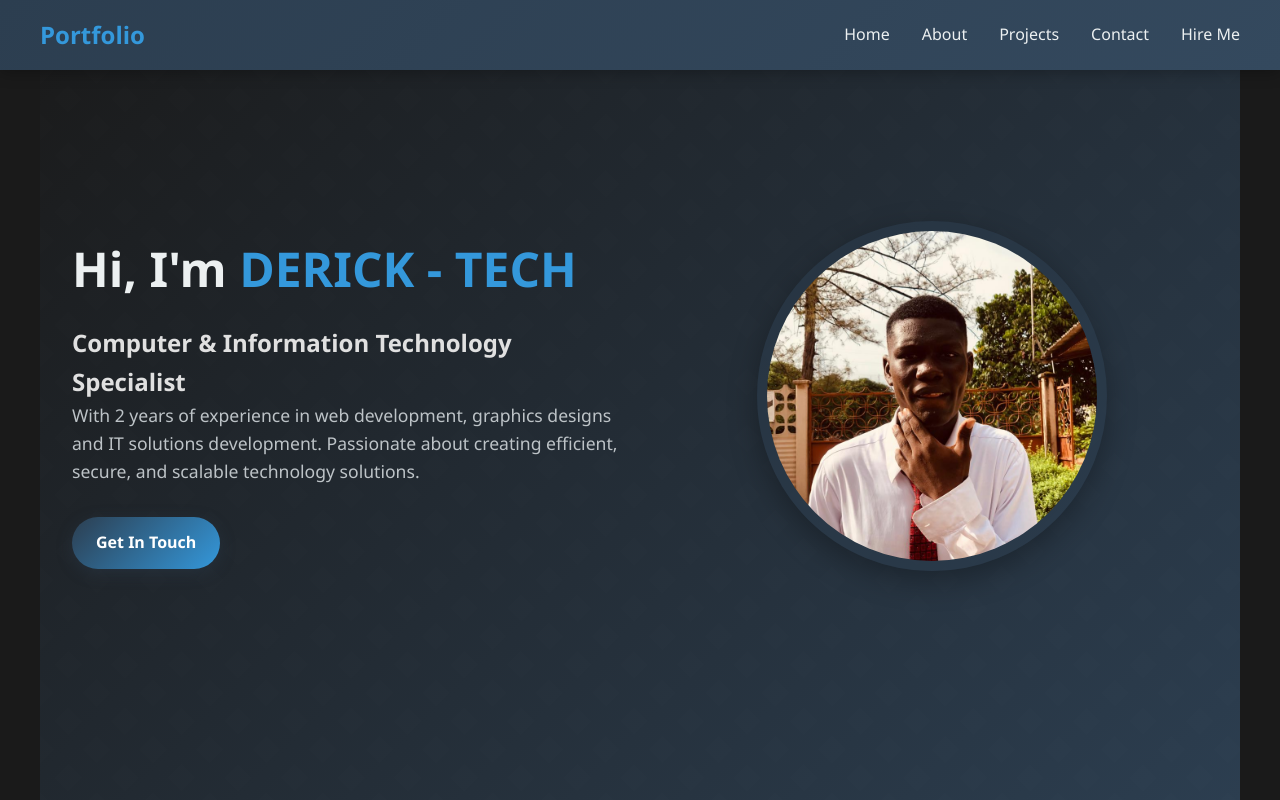
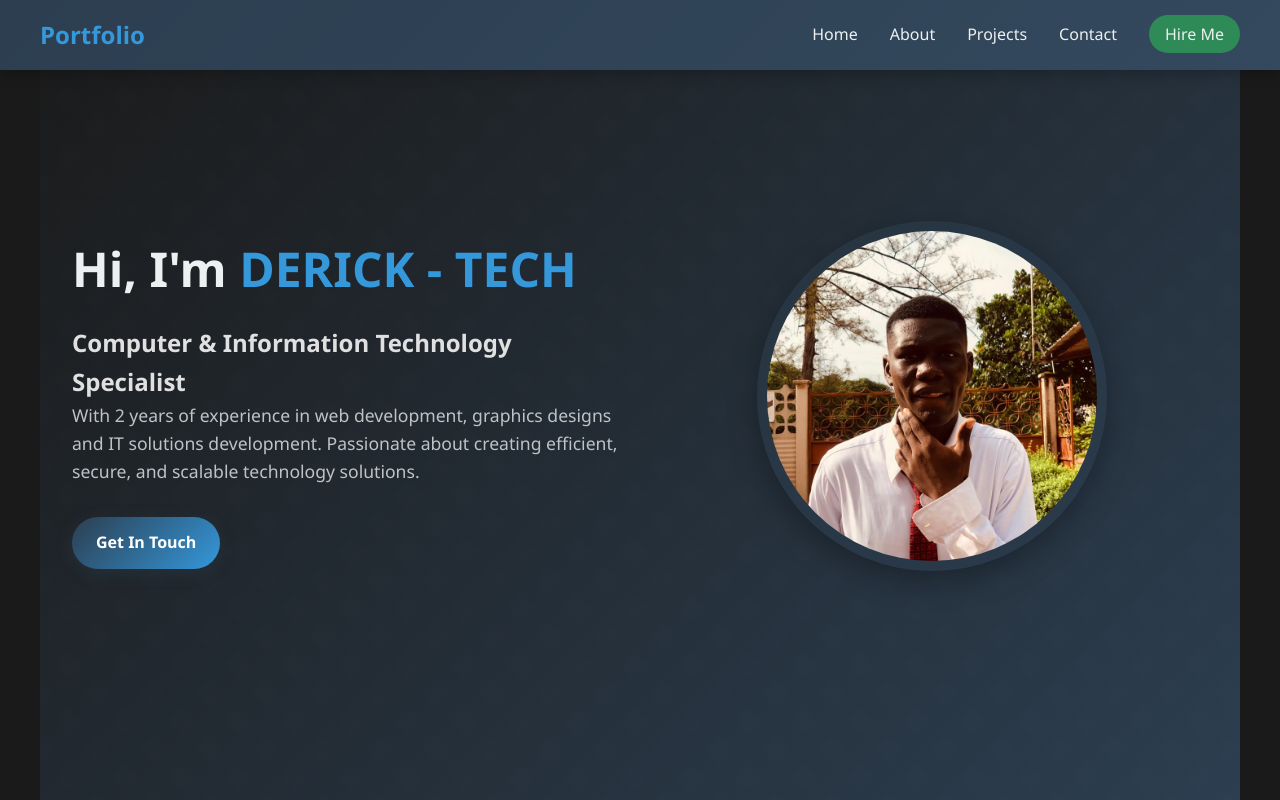
Before and after one commit to DERICK-TECH/DERICK-TECH.github.io, a plain HTML site: page index.html in a window 1280 px wide. Shown: the top 800 px of the page. Drawn offline with Linux system fonts and the light colour scheme; some packages are replaced by stand-ins of ours; a script that the page names is missing.

Commit message:
Update style.css

```diff
--- a/style.css
+++ b/style.css
@@ -80,6 +80,21 @@ nav {
 .nav-links a:hover::after {
     width: 100%;
 }
+
+.hire-btn {
+  background: #2e8b57;  /* green or your primary color */
+  color: #fff;
+  padding: 8px 16px;
+  border-radius: 25px;
+  font-weight: bold;
+  text-decoration: none;
+  transition: 0.3s;
+}
+
+.hire-btn:hover {
+  background: #1f6b3d; /* darker shade on hover */
+}
+
 
 /* Hero Section */
 .hero {
@@ -454,4 +469,5 @@ footer {
     .nav-links {
         display: none;
     }
+
 }
```
